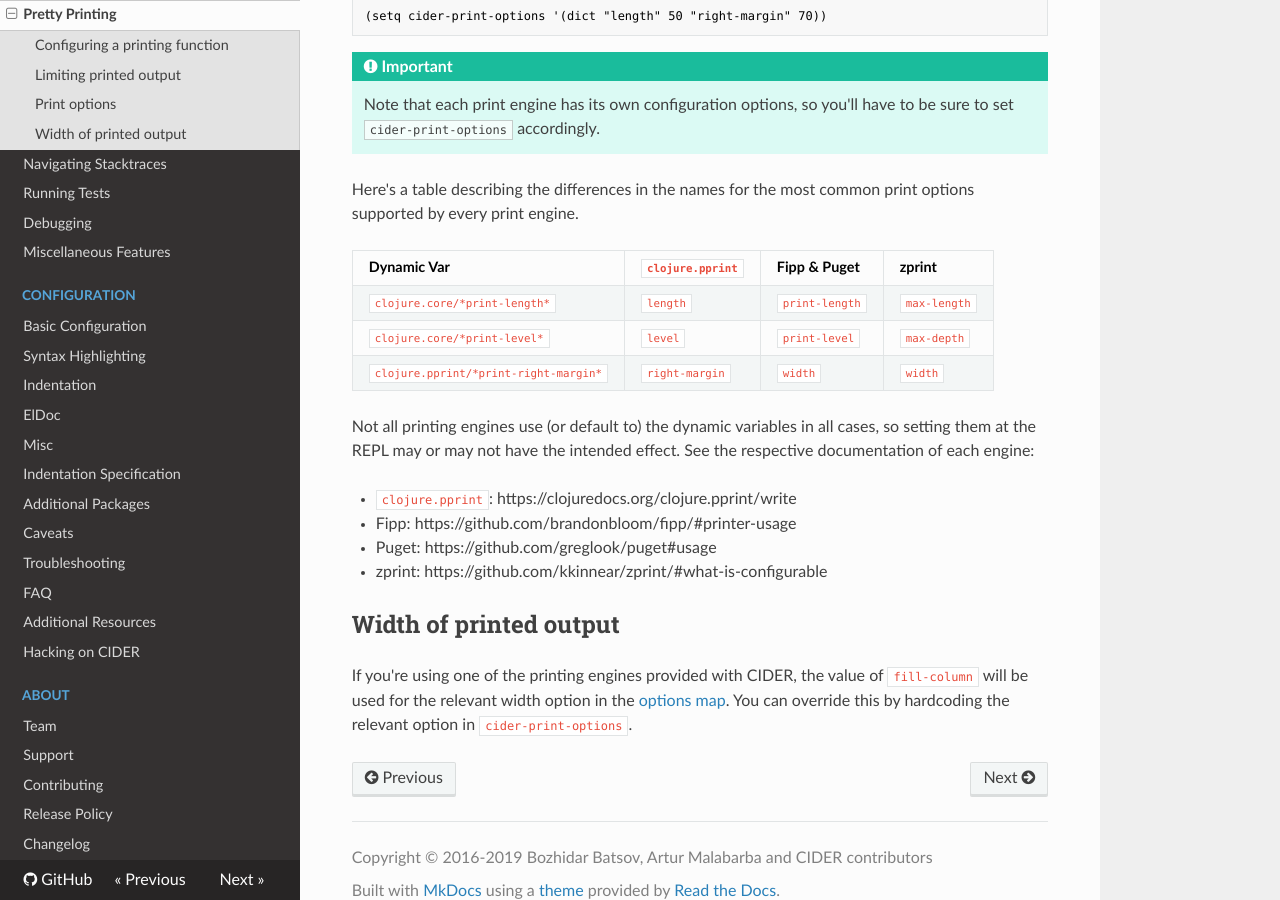
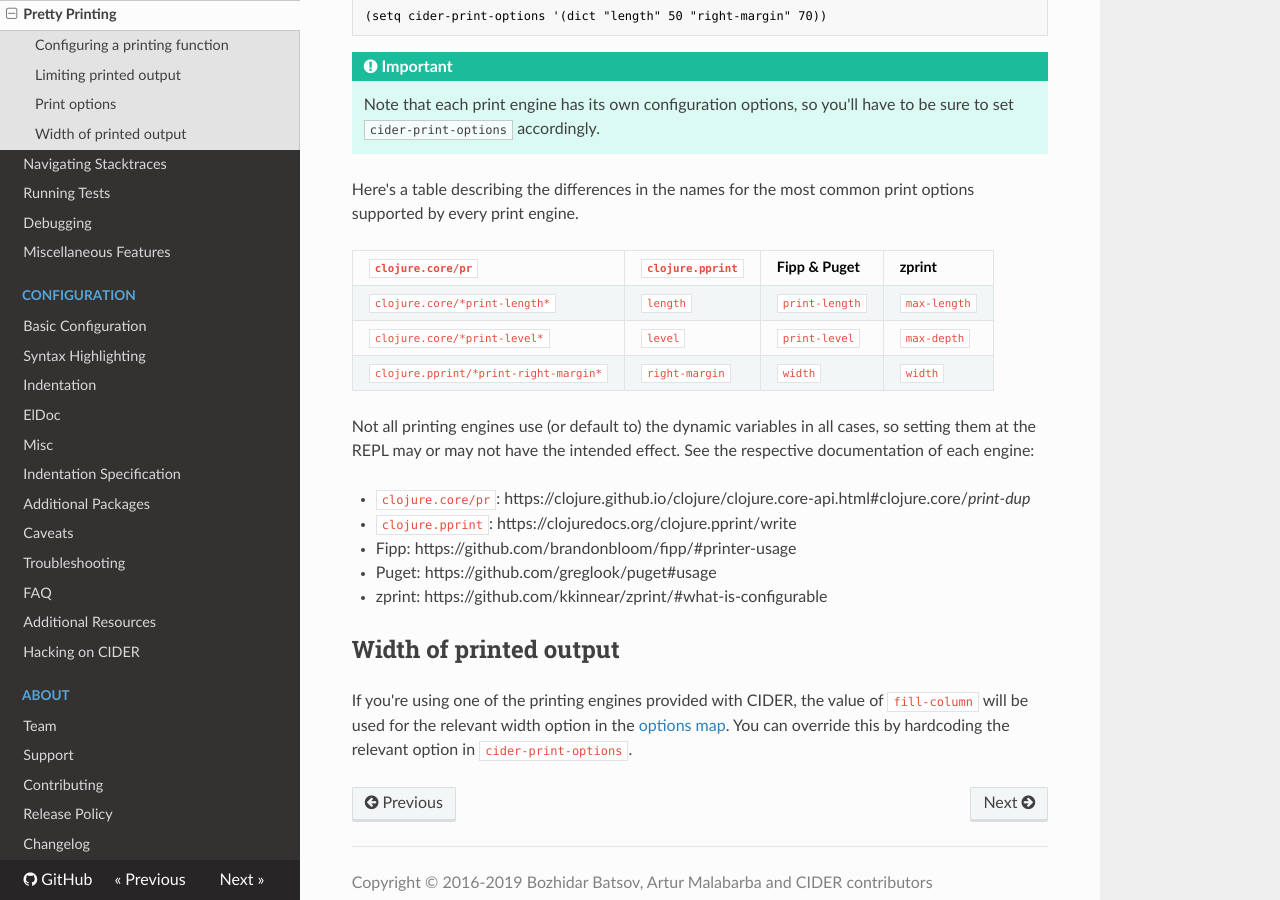
Before and after one commit to clojure-emacs/cider, an MkDocs documentation site: the page built from doc/pretty_printing.md, in a window 1280 px wide and 900 px high, scrolled down 1470 px. Built offline with MkDocs 1.6.1, drawn with Linux system fonts in a browser that asks for light colours; nearby versions of some CDN libraries; old or Windows-style settings are respelled for this version of MkDocs.

Commit message:
Support cider-print-options when cider-print-fn is pr

```diff
--- a/doc/pretty_printing.md
+++ b/doc/pretty_printing.md
@@ -81,7 +81,7 @@ You can pass an options map to the print function by setting `cider-print-option
 Here's a table describing the differences in the names for the most common print
 options supported by every print engine.
 
-| Dynamic Var                           | `clojure.pprint` | Fipp & Puget   | zprint       |
+| `clojure.core/pr`                     | `clojure.pprint` | Fipp & Puget   | zprint       |
 |---------------------------------------|------------------|----------------|--------------|
 | `clojure.core/*print-length*`         | `length`         | `print-length` | `max-length` |
 | `clojure.core/*print-level*`          | `level`          | `print-level`  | `max-depth`  |
@@ -91,6 +91,7 @@ Not all printing engines use (or default to) the dynamic variables in all cases,
 so setting them at the REPL may or may not have the intended effect. See the
 respective documentation of each engine:
 
+- `clojure.core/pr`: https://clojure.github.io/clojure/clojure.core-api.html#clojure.core/*print-dup*
 - `clojure.pprint`: https://clojuredocs.org/clojure.pprint/write
 - Fipp: https://github.com/brandonbloom/fipp/#printer-usage
 - Puget: https://github.com/greglook/puget#usage
```
Also changed, not shown: CHANGELOG.md (+4 -0 lines), 1 other file.
